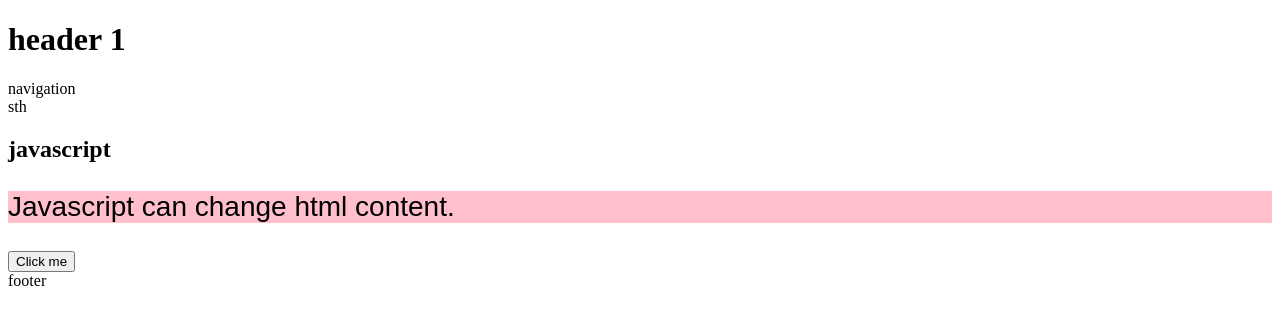
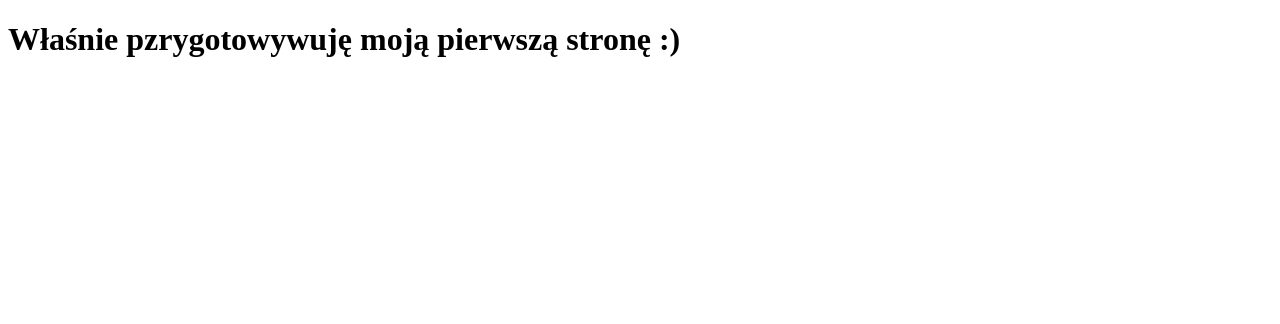
Before and after one commit to jakublagwa/HTMLCSSJavaScript, a plain HTML site: page index.html in a window 1280 px wide. Drawn offline with Linux system fonts and the light colour scheme; files that its build step writes are made by us from their sources.

Commit message:
developing my first page

```diff
--- a/index.html
+++ b/index.html
@@ -1,33 +1,24 @@
-<!DOCTYPE HTML>
-<html lang="pl">
+<!DOCTYPE html>
+<html>
+
 <head>
-    <meta charset="utf-8"/>
-    <meta name="description" content=""/>
-    <meta name="keywords" content=""/>
-    <title>Title of my page</title>
+    <meta charset="utf-8">
+    <meta http-equiv="Cache-Control" content="no-cache, no-store, must-revalidate" />
+    <meta http-equiv="Pragma" content="no-cache" />
+    <meta http-equiv="Expires" content="0" />
+    <meta name="viewport" content="width=device-width, initial-scale=1">
+    <title>Moja pierwsza strona w życiu!</title>
+</head>
 
-    <link rel="stylesheet" type"text/css" href="/css/style.css">
-    </head>
-    <body>
-        <header>
-            <h1>header 1</h1>
-        </header>
+<body class="secondary-template">
 
-        <nav>
-            navigation
-        </nav>
-        sth
-        <section>
-            <h2>javascript</h2>
-            <p id="demo">Javascript can change html content.</p>
 
-            <button type="button" onclick='document.getElementById("demo").innerHTML="Hello Javascript!"'>Click me</button>
-        </section>
+    <main>
+        <div class="info-box">
+            <h1>Właśnie pzrygotowywuję moją pierwszą stronę :)</h1>
 
-        <script src=myScript.js"></script>
+        </div>
+    </main>
+</body>
 
-        <footer>
-        footer
-        </footer>
-    </body>
 </html>
--- a/style.css
+++ /dev/null
@@ -1,4 +0,0 @@
-p {
-    font: 28px Arial;
-    background-color: pink;
-}
```
Also changed, not shown: myScript.js.txt (deleted).
